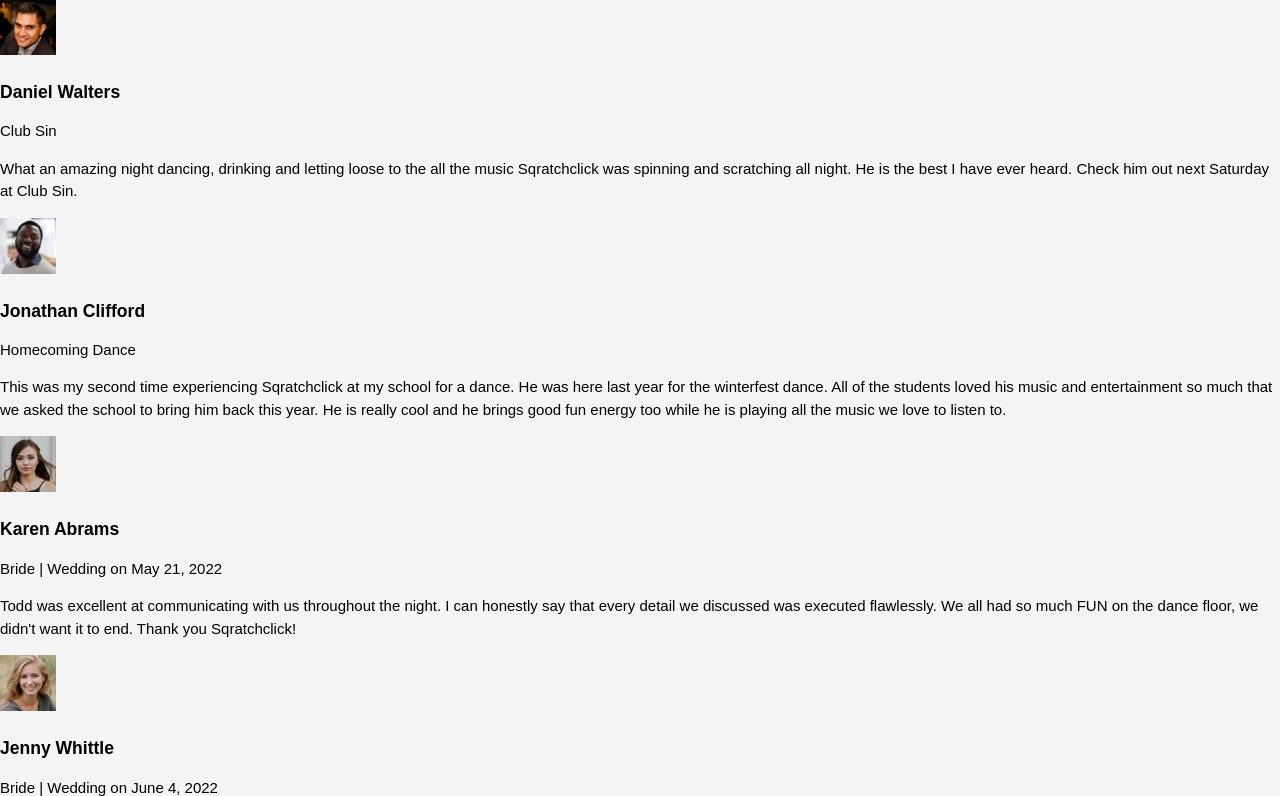
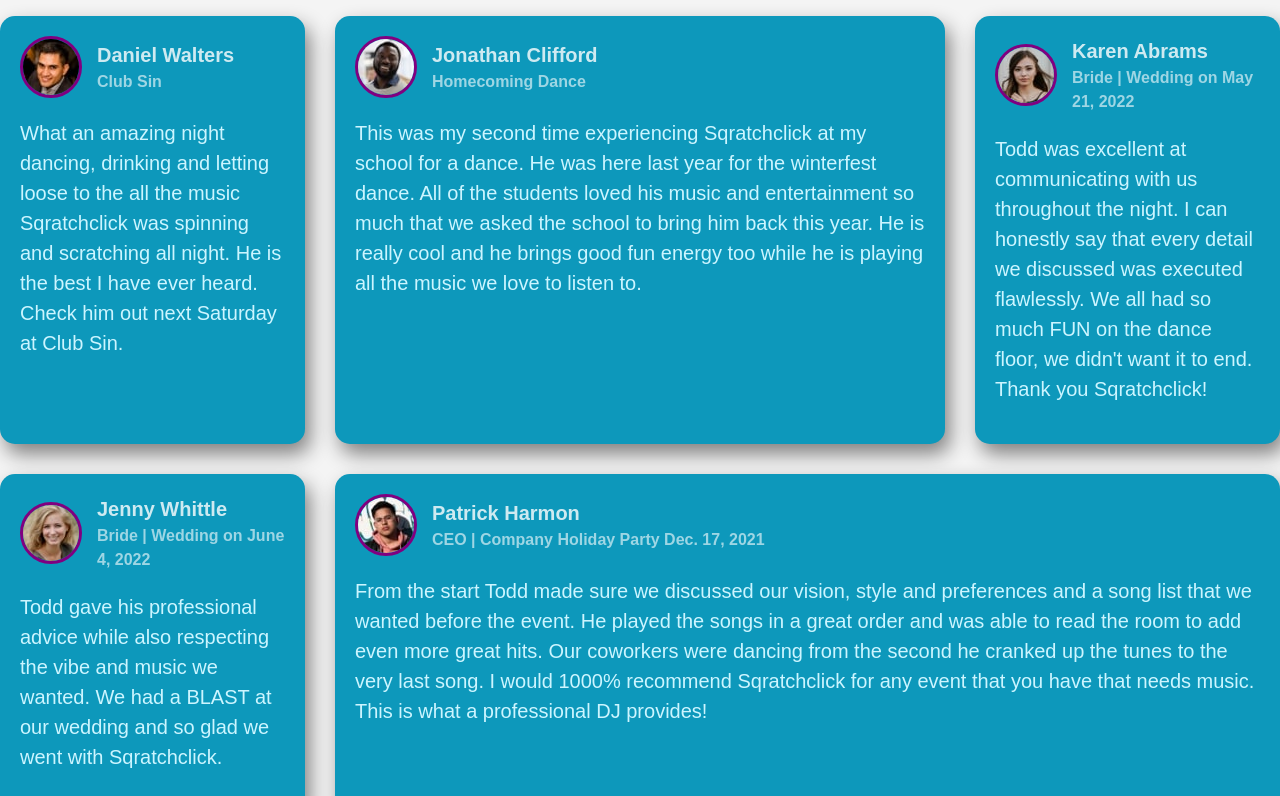
Before and after one commit to agustwiller/sqratchclick, a plain HTML site: page reviews.html in a window 1280 px wide. Shown: the part 302-1098 px from the top of the page. Drawn offline with Linux system fonts and the light colour scheme.

Commit message:
Add files via upload

```diff
--- a/css/style.css
+++ b/css/style.css
@@ -105,11 +105,11 @@ header a:hover {
     font-size: 25px;
 }
 
-#social-media .container {
+#social-media .container-social {
     text-align: center;
 }
 
-.container p {
+.container-social p {
     font-size: 20px;
 
 }
@@ -154,7 +154,7 @@ header a:hover {
     margin: 3px 0 0 10px;
 }
 
-h3 {
+#boxes h3 {
     margin-bottom: 5px;
 }
 
@@ -248,6 +248,70 @@ input.form-control, .form-label {
     opacity: 0.8;
 }
 
+/* Reviews */
+
+main h1 {
+    text-align: center;
+}
+
+.review-header {
+    text-align: center;
+}
+
+.container-reviews {
+    max-width: 1440px;
+    margin: 0 auto;
+    display: grid;
+    grid-template-columns: 1fr 2fr 1fr;
+    gap: 30px;
+
+}
+
+.reviewer-info {
+    display: flex;
+    align-items: center;
+}
+
+.review img {
+    border-radius: 50%;
+    border: 3px solid purple;
+}
+
+
+.review {
+    background-color: rgb(13, 152, 187);
+    padding: 20px;
+    border-radius: 15px;
+    box-shadow: 5px 10px 20px gray;
+
+}
+
+.review h3 {
+    font-size: 20px;
+    color: rgba(255, 255, 255, 0.80);
+    margin: 0 0 0 15px;
+
+}
+
+#title-description {
+    color: rgba(255, 255, 255, 0.60);
+    font-size: 16px;
+    line-height: 1.5;
+    font-weight: bold;
+    margin: 0 0 0 15px;
+
+}
+
+.review-text {
+    font-size: 20px;
+    color: rgb(204, 245, 255);
+}
+
+.review:nth-of-type(5){
+    grid-column: 2 / 4;
+}
+
+/* Footer */
 
 footer {
     padding: 20px;
@@ -256,6 +320,8 @@ footer {
     background-color: #e8491d;
     text-align: center;
 }
+
+
 
 /* media queries */
 @media(max-width: 912px){
@@ -278,6 +344,7 @@ footer {
     #showcase h1 {
         margin-top: 40px;
     }
+
     .quote button {
         display: block;
         width: 92%;
@@ -301,4 +368,14 @@ footer {
     .thankyou {
         padding: 360px 0;
     }
+
+    .review:nth-of-type(5){
+        grid-column: 1;
+    }
+
+    .container-reviews {
+        grid-template-columns: 1fr;
+        width: 100%;
+
+    }
 }
```
Also changed, not shown: about.html (+1 -1 lines), contact.html (+1 -1 lines), index.html (+4 -4 lines), services.html (+1 -1 lines), thankyou.html (+1 -1 lines), referrals.html (added).
